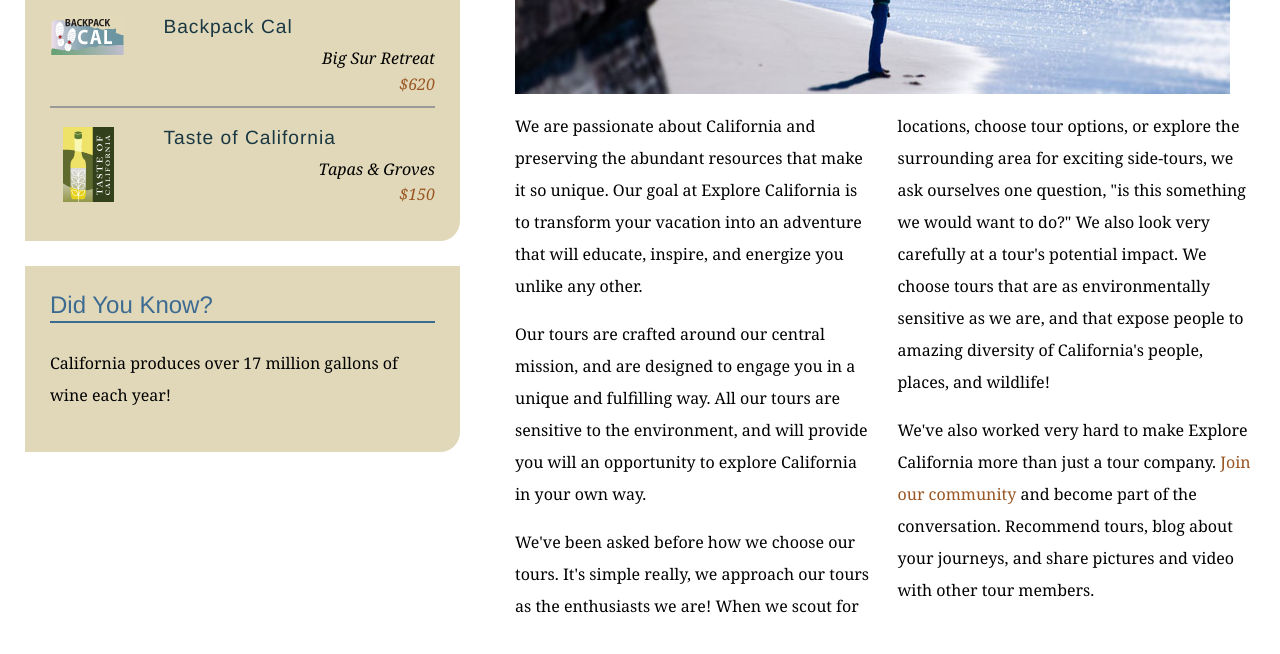
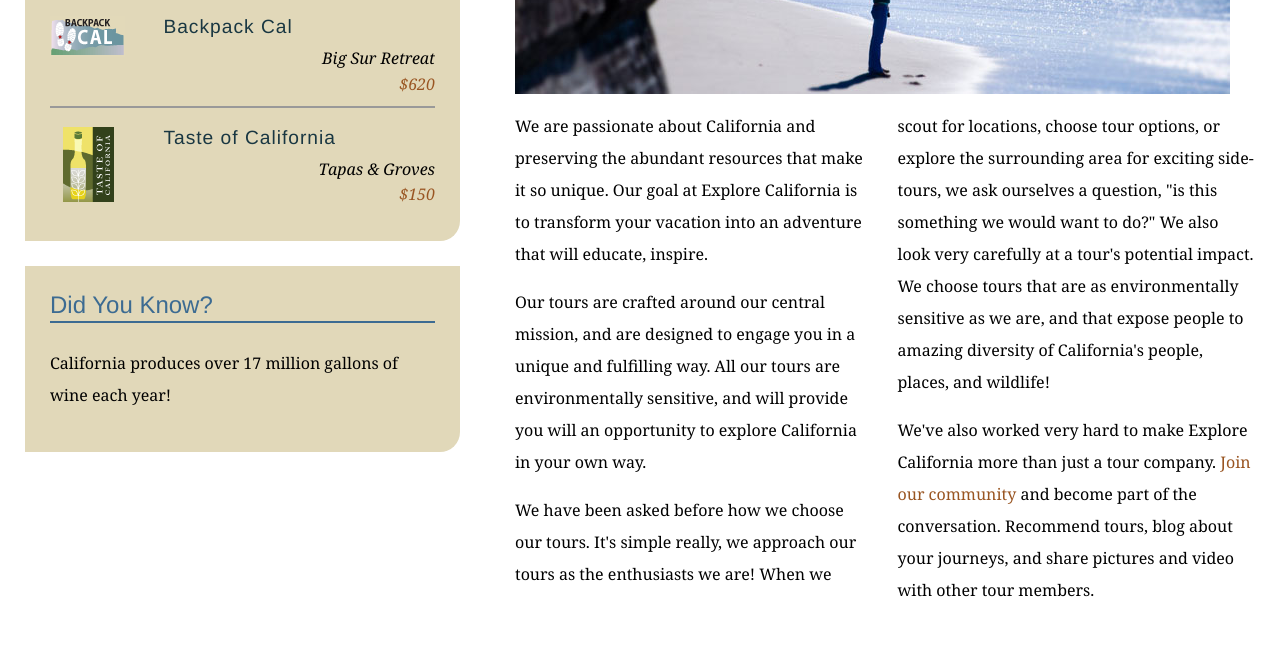
Before and after one commit to EmmittAguirreH/explore_california-master, a plain HTML site: page mission.html in a window 1280 px wide. Shown: the part 590-1244 px from the top of the page. Drawn offline with Linux system fonts and the light colour scheme.

Commit message:
Text edit on mssion page

```diff
--- a/mission.html
+++ b/mission.html
@@ -62,9 +62,9 @@
           <h1>Who we are</h1>
           <img src="assets/images/mission_look.jpg" alt="Looking out at the Pacific" class="articleImage" />
           <div class="multiCol">
-            <p>We are passionate about California and preserving the abundant resources that make it so unique. Our goal at Explore California is to transform your vacation into an adventure that will educate, inspire, and energize you unlike any other.</p>
-            <p>Our tours are crafted around our central mission, and are designed to engage you in a unique and fulfilling way. All our tours are sensitive to the environment, and will provide you will an opportunity to explore California in your own way.</p>
-            <p>We've been asked before how we choose our tours. It's simple really, we approach our tours as the enthusiasts we are! When we scout for locations, choose tour options, or explore the surrounding area for exciting side-tours, we ask ourselves one question, &quot;is this something we would want to do?&quot; We also look very carefully at a tour's potential impact. We choose tours that are as environmentally sensitive as we are, and that expose people to amazing diversity of California's people, places, and wildlife!</p>
+            <p>We are passionate about California and preserving the abundant resources that make it so unique. Our goal at Explore California is to transform your vacation into an adventure that will educate, inspire.</p>
+            <p>Our tours are crafted around our central mission, and are designed to engage you in a unique and fulfilling way. All our tours are environmentally sensitive, and will provide you will an opportunity to explore California in your own way.</p>
+            <p>We have been asked before how we choose our tours. It's simple really, we approach our tours as the enthusiasts we are! When we scout for locations, choose tour options, or explore the surrounding area for exciting side-tours, we ask ourselves a question, &quot;is this something we would want to do?&quot; We also look very carefully at a tour's potential impact. We choose tours that are as environmentally sensitive as we are, and that expose people to amazing diversity of California's people, places, and wildlife!</p>
             <p>We've also worked very hard to make Explore California more than just a tour company. <a href="explorers/join.html">Join our community</a> and become part of the conversation. Recommend tours, blog about your journeys, and share pictures and video with other tour members.</p>
           </div>
         </div>
```
